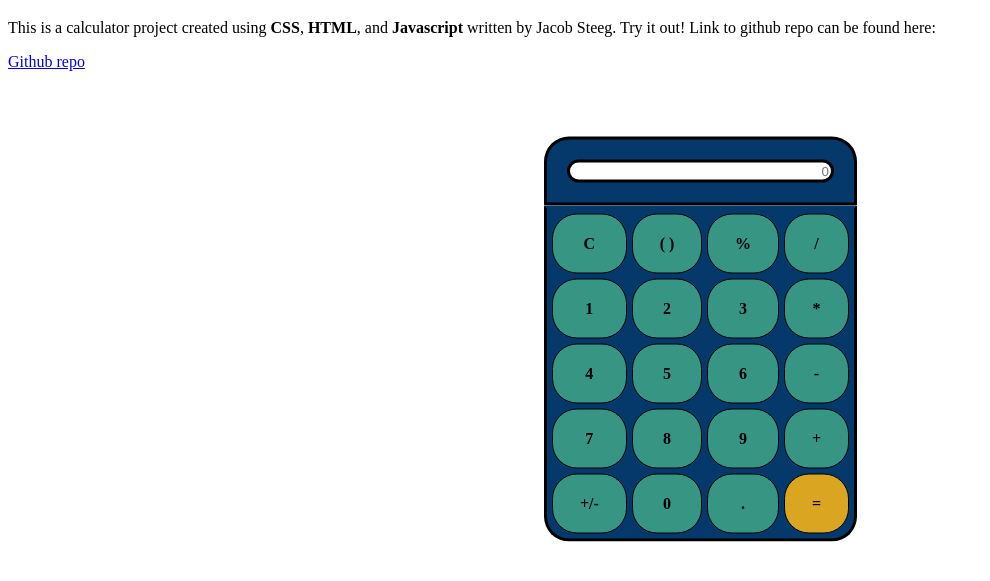
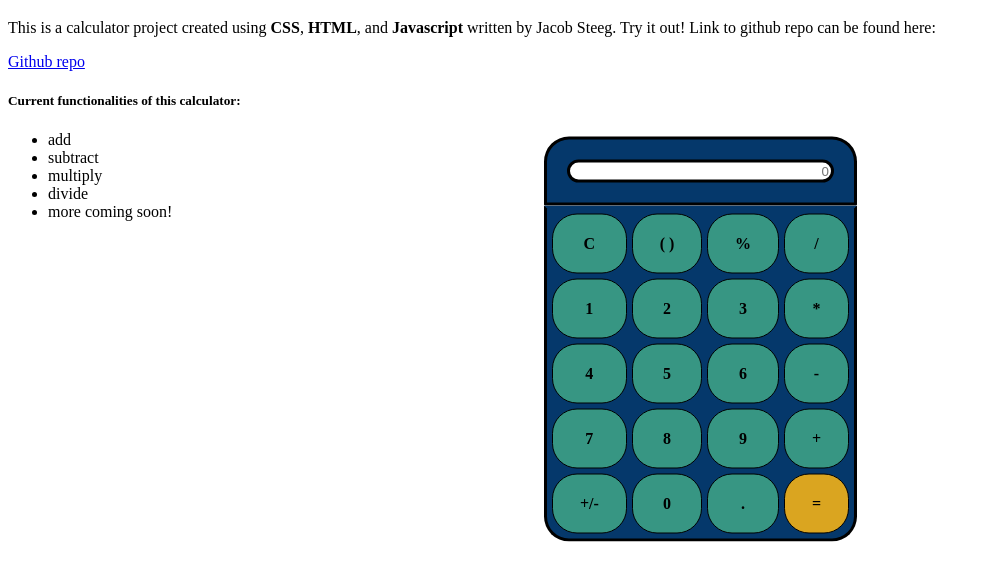
Before and after one commit to jtsteeg/leap_calculator, a plain HTML site: page index.html in a window 1280 px wide. Shown: the part 61-642 px from the top of the page, without its empty margins (0-990 px from the left). Drawn offline with Linux system fonts and the light colour scheme.

Commit message:
completes additional HTML requirements

```diff
--- a/index.html
+++ b/index.html
@@ -5,6 +5,14 @@
         <h1> Welcome to my calculator!</h1>
         <p> This is a calculator project created using <b>CSS</b>, <b>HTML</b>, and <b>Javascript</b> written by Jacob Steeg. Try it out! Link to github repo can be found here:</p>
         <a href="https://github.com/jtsteeg/leap_calculator">Github repo</a>
+        <h5> Current functionalities of this calculator:</h5>
+        <ul>
+            <li> add</li>
+            <li> subtract</li>
+            <li> multiply</li>
+            <li> divide</li>
+            <li> more coming soon!</li>
+        </ul>
     </head>
     <body>
         <div class="calculator">
```
